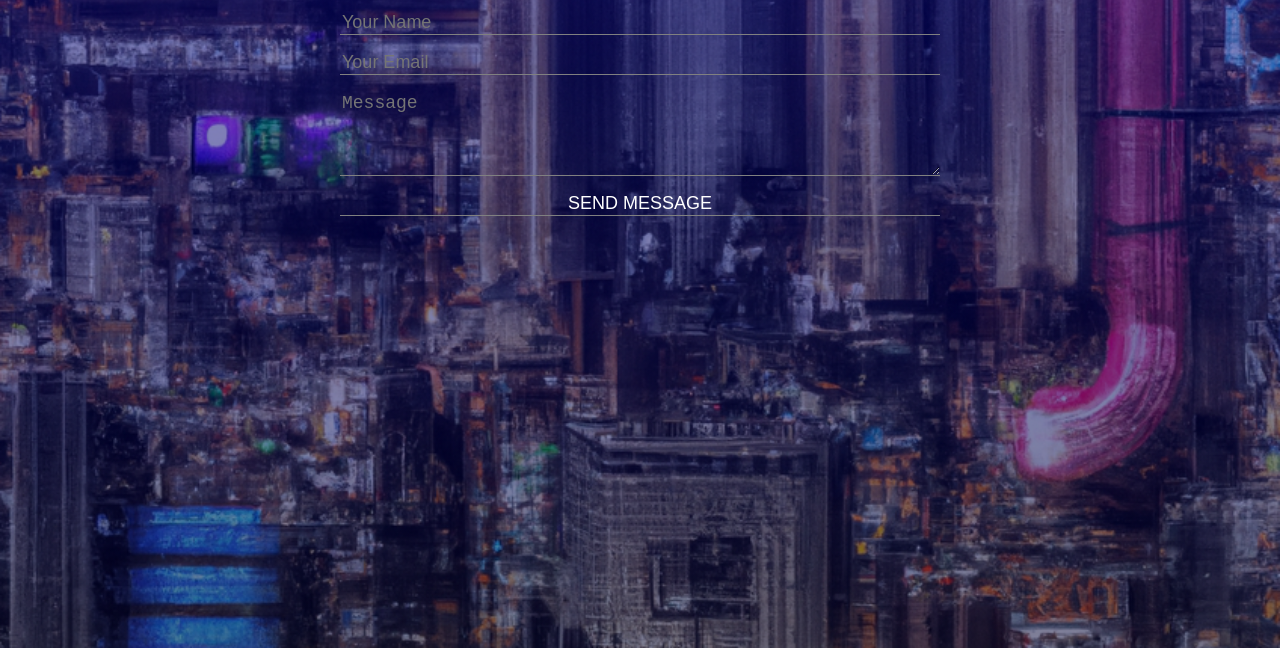
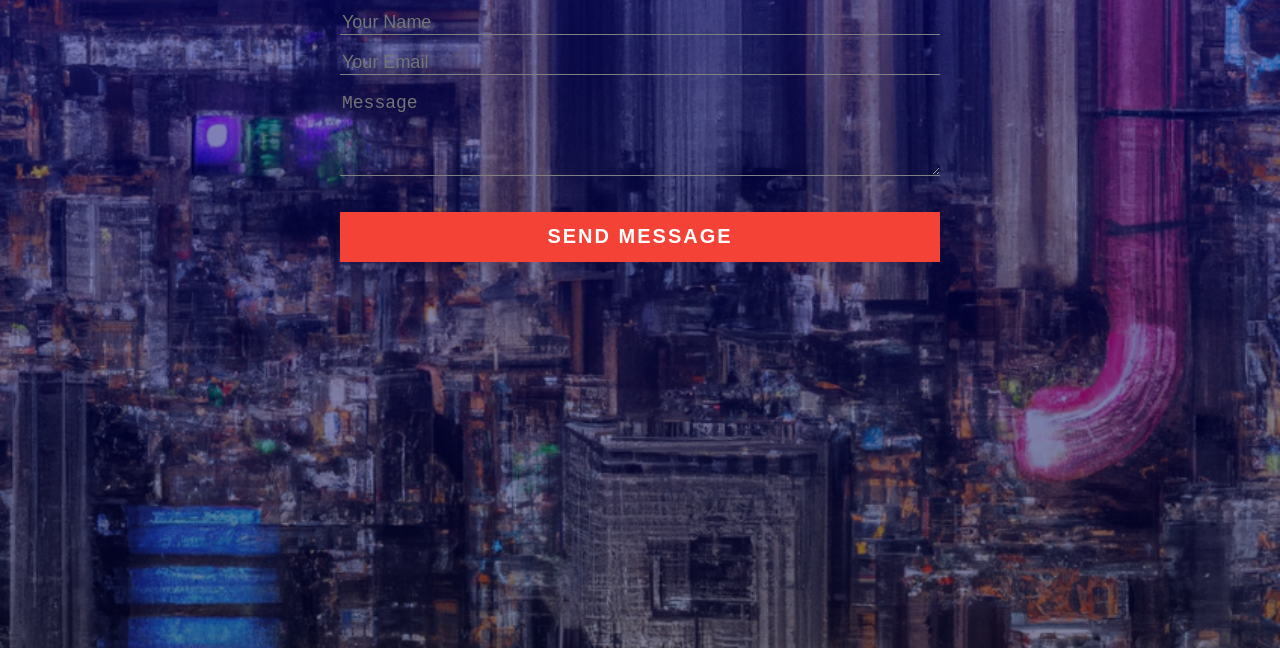
Before and after one commit to Georgeydollah/infosite, a plain HTML site: page index.html in a window 1280 px wide. Shown: the part 152-800 px from the top of the page. Drawn offline with Linux system fonts and the light colour scheme.

Commit message:
Update style.css

```diff
--- a/style.css
+++ b/style.css
@@ -22,7 +22,7 @@ padding: 0;
 }
 form{
   margin-top: 50px
-    transition: all 4s ease-in-out;
+  transition: all 4s ease-in-out;
 }
 .form-control{
   width: 600px;
@@ -34,3 +34,23 @@ form{
   font-size: 18px;
   margin-bottom: 16px;
 }
+
+input{
+  height 45px;
+}
+
+form .submit{
+  background: #ff5722;
+  border-color: transparent;
+  color: #fff;
+  font-size: 20px;
+  font-weight: bold;
+  letter-spacing: 2px;
+  height: 50px;
+  margin-top: 20px;
+}
+
+form .submit{
+  background-color: #f44336;
+  cursor: pointer;
+}
```
